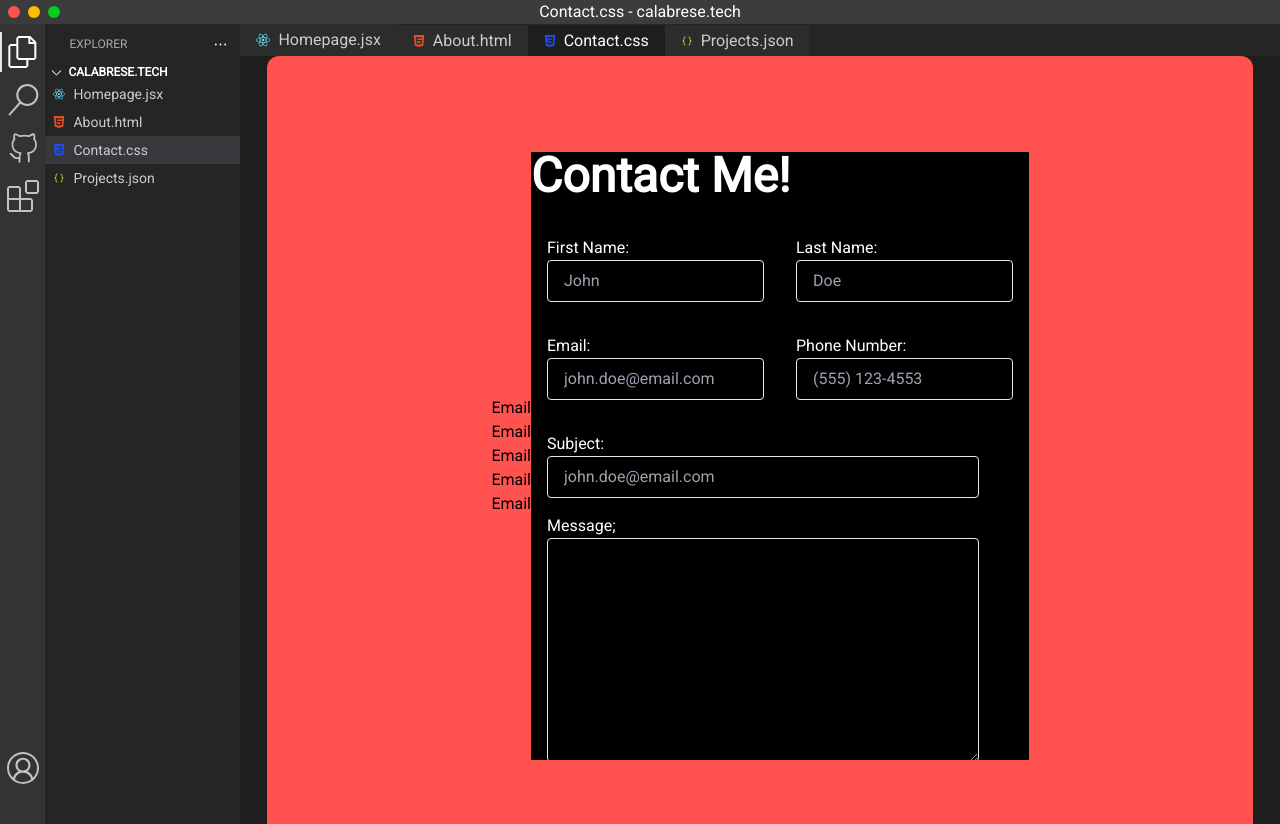
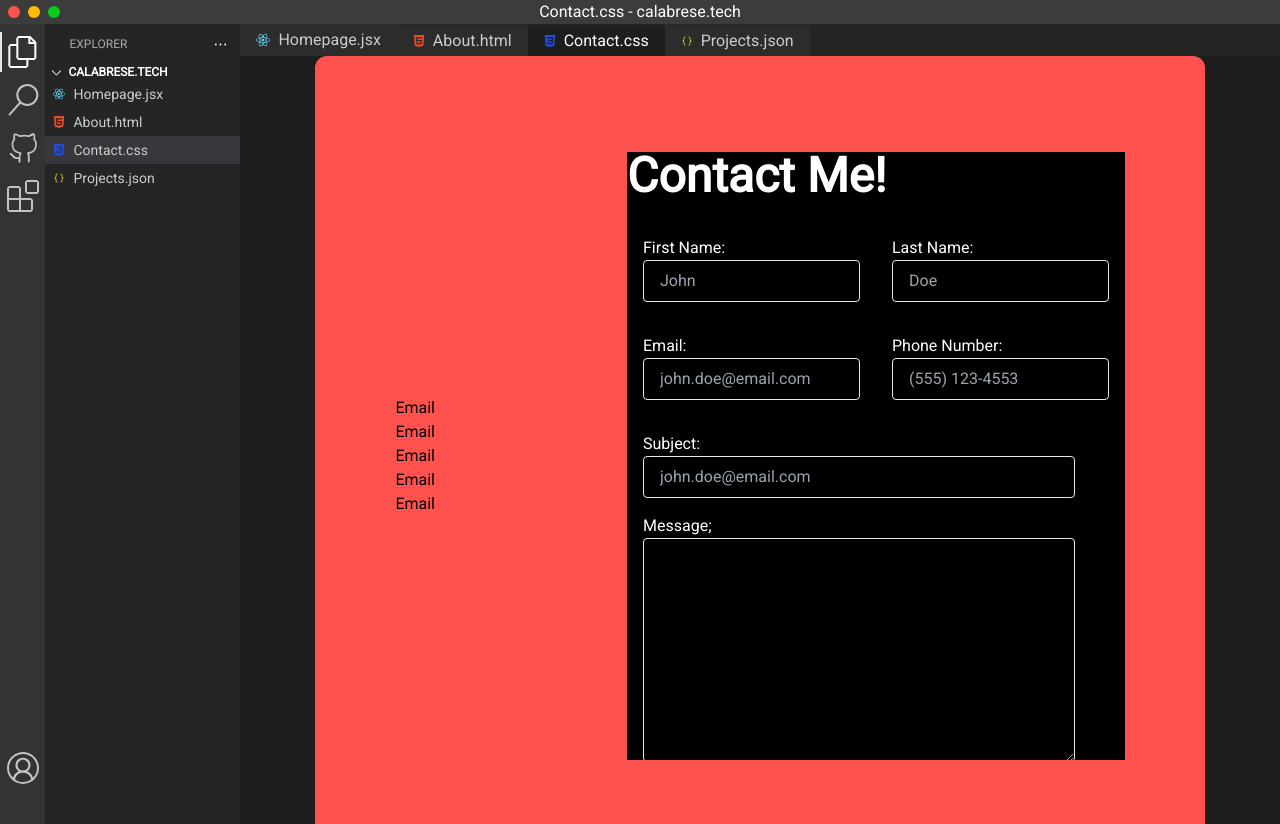
Before and after one commit to peter-calabrese/calabresetech-rewrite, a React (Vite) app: page / in a window 1280 px wide. Built offline with nearby package versions, Linux system fonts and the light colour scheme.

Commit message:
changed spacing

```diff
--- a/src/components/Webpages/Contact.jsx
+++ b/src/components/Webpages/Contact.jsx
@@ -16,8 +16,8 @@ const Contact = () => {
     return (
 
         <form className="flex justify-center items-center flex-col h-screen" onSubmit={(event) => onSubmitHandle(event)}>
-            <div className='bg-Sunset-Orange px-56 py-24 rounded-xl flex'>
-                <div className='flex flex-col justify-center items-center'>
+            <div className='bg-Sunset-Orange px-20 py-24 rounded-xl flex'>
+                <div className='flex flex-col justify-center items-center pr-48'>
                     <p>Email</p>
                     <p>Email</p>
                     <p>Email</p>
```
